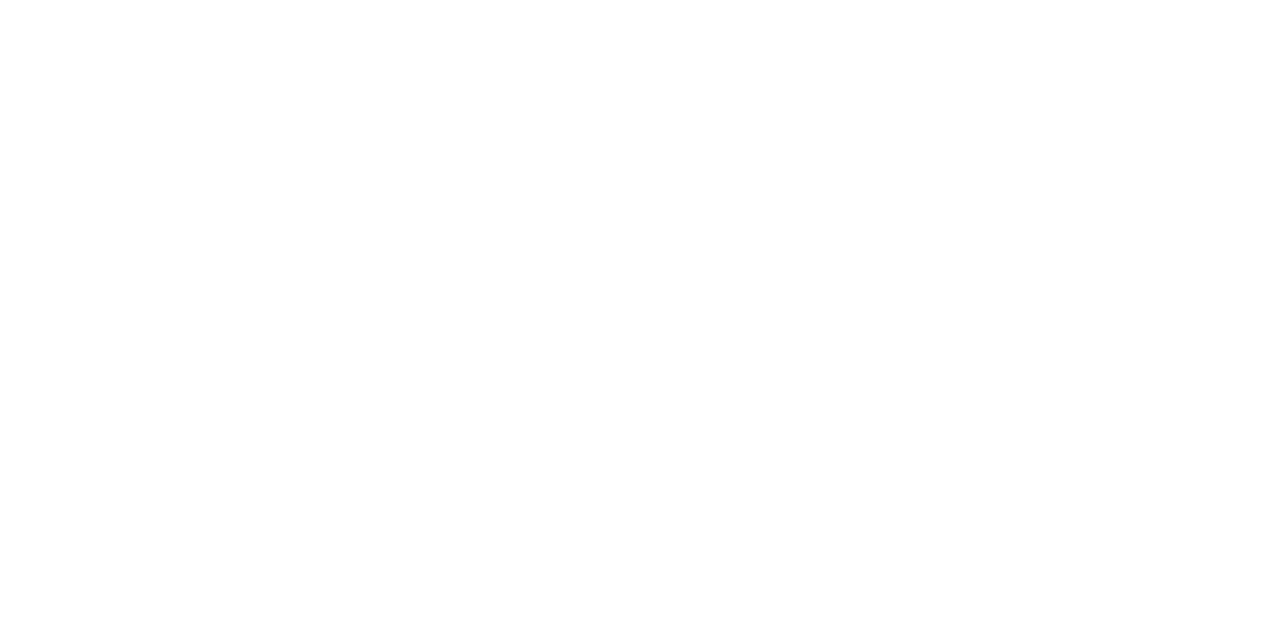
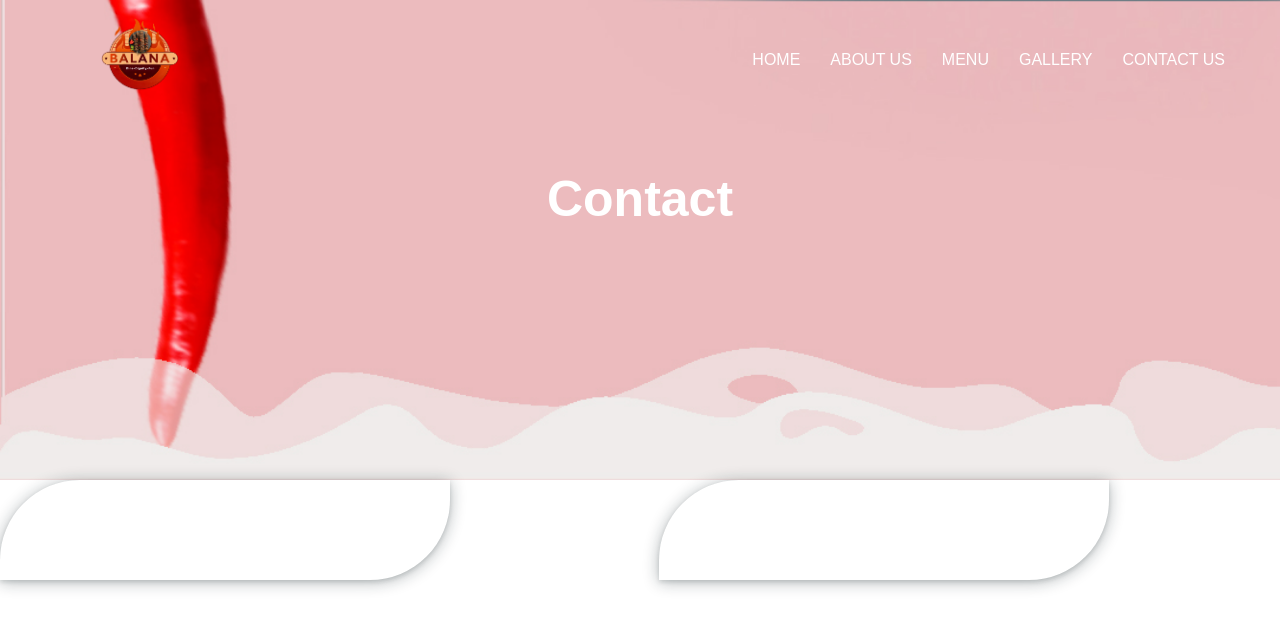
Before and after one commit to Amirkhan55/balana-restaurant-1, a React (Create React App) app: page /contact in a window 1280 px wide. Before the commit this address had no page. Shown: the top 628 px of the page. Built offline with nearby package versions, Linux system fonts and the light colour scheme.

Commit message:
last changes on monday

```diff
--- a/src/App.js
+++ b/src/App.js
@@ -7,6 +7,7 @@ import Menus from "./views/menu/Menu";
 import Clients from "./views/clients_Detail/Clients";
 import About from "./views/about/About";
 import Gallery from "./views/Gallery/gallery";
+import Contact from "./views/contact/contact";
 
 function App() {
   return (
@@ -19,6 +20,7 @@ function App() {
           <Route path="/gallery" element={<Gallery />} />
           <Route path="/client" element={<Clients />} />
           <Route path="/about" element={<About />} />
+          <Route path="/contact" element={<Contact />} />
         </Routes>
       </BrowserRouter>
     </div>
--- a/src/views/Gallery/gallery.css
+++ b/src/views/Gallery/gallery.css
@@ -11,6 +11,15 @@
   background-size: cover;
   width: 100%;
   margin: auto;
+}
+.gallery__content > h1 {
+  color: white;
+  font-size: 60px;
+}
+
+.menu-components > h1 {
+  color: white;
+  font-size: 60px;
 }
 .gallery-cards {
   display: grid;
@@ -30,5 +39,5 @@
   transition: transform 0.5s ease;
 }
 .card:hover img {
-  transform: scale(1.5);
+  transform: scale(1.1);
 }
--- a/src/views/about/About.js
+++ b/src/views/about/About.js
@@ -11,7 +11,7 @@ const About = () => {
         <header className="header_nav">
           <NAVBAR />
         </header>
-        <h3>About us</h3>
+        <h1>About us</h1>
       </div>
       <div className="about_us">
         <div className="about_us_items">
--- a/src/views/about/about.css
+++ b/src/views/about/about.css
@@ -16,18 +16,13 @@
   object-fit: contain;
 }
 
-.about h3 {
-  color: rgba(37, 37, 37, 0.7);
-  font-size: 20px;
+.about h1 {
+  color: white;
+  font-size: 60px;
 }
-.about h1 {
+.about_us h1 {
   font-size: 30px;
-  color: #fff;
-  font-weight: 700;
-  line-height: 40px;
-  margin-bottom: 15px;
-  font-family: fantasy;
-  font-weight: nomal;
+  font-family: "Segoe UI", Tahoma, Geneva, Verdana, sans-serif;
 }
 
 .about__btn {
--- a/src/views/contact/contact.css
+++ b/src/views/contact/contact.css
@@ -0,0 +1,26 @@
+.contact-hero {
+  width: 100%;
+  height: fit-content;
+  display: block;
+}
+.contact-content {
+  height: 60vh;
+  background-image: url("/public/img/Test2.jpg");
+  width: 100%;
+  background-repeat: no-repeat;
+  background-size: cover;
+  text-align: center;
+  margin: 0% auto;
+}
+.contact-content > img {
+  object-fit: contain;
+}
+.contact-content h1 {
+  color: white;
+  font-size: 50px;
+  margin-top: 50px;
+}
+.form-data {
+  display: grid;
+  grid-template-columns: auto auto;
+}
--- a/src/views/contact/contact.js
+++ b/src/views/contact/contact.js
@@ -1,7 +1,21 @@
 import React from "react";
+import NAVBAR from "../../components/Navbar";
 import "./contact.css";
 const Contact = () => {
-  return <div> Contact</div>;
+  return (
+    <div className="contact-hero">
+      <div className="contact-content">
+        <header className="header_nav">
+          <NAVBAR />
+        </header>
+        <h1>Contact</h1>
+      </div>
+      <div className="form-data">
+        <div className="item-1"></div>
+        <div className="item-2"></div>
+      </div>
+    </div>
+  );
 };
 
 export default Contact;
--- a/src/views/home/Home.js
+++ b/src/views/home/Home.js
@@ -21,7 +21,16 @@ const Home = () => {
         <header className="header_nav">
           <NAVBAR />
         </header>
-        <h1 style={{ color: "white" }}>Balana Afghan restaurant</h1>
+        <h2
+          style={{
+            color: "white",
+
+            marginTop: 200,
+          }}
+        >
+          Enjoy Traditional & Healthy Food
+        </h2>
+        <h1 className="larger-style">Balana Afghan Restaurant</h1>
 
         {/* <img
           src="/video/videoplayback.gif"
--- a/src/views/home/home.css
+++ b/src/views/home/home.css
@@ -13,6 +13,14 @@
 }
 .home-component > img {
   object-fit: cover;
+}
+.larger-style {
+  color: white;
+  font-family: t;
+  font-size: 50px;
+}
+.home-component > h2 {
+  color: white;
 }
 
 .banner__content {
@@ -122,7 +130,7 @@
   width: auto;
   height: 110px;
   color: lightcoral;
-  font-family: 'Segoe UI', Tahoma, Geneva, Verdana, sans-serif;
+  font-family: "Segoe UI", Tahoma, Geneva, Verdana, sans-serif;
   border-radius: 10px;
   box-shadow: rgba(100, 100, 111, 0.2) 0px 7px 29px 0px;
   margin: 10px;
@@ -136,9 +144,10 @@
 }
 .items-containner {
   height: fit-content;
-  width: 80%;
+  width: 65%;
   margin: 0% auto;
   display: grid;
+
   grid-template-columns: 400px 400px 400px;
 }
 .cards {
@@ -233,12 +242,12 @@ grid-template-columns: 400px 400px 400px;
 .taste-item > button {
   background-color: rgb(224, 93, 93);
   /* background-color: Transparent; */
-  background-repeat:no-repeat;
+  background-repeat: no-repeat;
   color: white;
   border: none;
   font-weight: bold;
   width: 180px;
-  cursor:pointer;
+  cursor: pointer;
   overflow: hidden;
 }
 .taste-item > button:hover {
@@ -333,7 +342,6 @@ hr {
   grid-template-columns: 350px 500px 300px;
   width: 70%;
   margin: 0% auto;
-
 }
 
 .logo-Div {
@@ -352,7 +360,7 @@ text-align: center;
   margin: 0% auto;
   padding-left: 0px;
 }
-.bottom-navbar h2{
+.bottom-navbar h2 {
   color: red;
   margin-bottom: 10px;
   margin-top: 50px;
--- a/src/views/menu/Menu.js
+++ b/src/views/menu/Menu.js
@@ -1,8 +1,14 @@
 import React from "react";
 import NAVBAR from "../../components/Navbar";
-import { Facebook, Instagram, WhatsApp } from "@mui/icons-material";
+import {
+  Facebook,
+  FileDownload,
+  Instagram,
+  WhatsApp,
+} from "@mui/icons-material";
 import "./menu.css";
 import BottomNavbar from "../../components/bottom-nav/bottom_navbar";
+import { Button } from "@mui/material";
 
 const Menus = () => {
   return (
@@ -590,15 +596,21 @@ const Menus = () => {
         </div>
 
         <div className="Download-menu">
-          <button
+          {/* <button
             type="submit"
             onclick="window.open('/public/img/menu-file/10631204_4520928.jpg')"
           >
             Download
-          </button>
-          {/* <Button variant="contained">
-            Download Our Menu <FileDownload />{" "}
-          </Button> */}
+          </button> */}
+          <a
+            href="/img/menu-file/10631204_4520928.jpg"
+            style={{ backgroundColor: "lightcoral" }}
+            download
+          >
+            <Button variant="contained">
+              Download Our Menu <FileDownload />{" "}
+            </Button>
+          </a>
         </div>
 
         <div className="bottom-navbar">
--- a/src/views/menu/menu.css
+++ b/src/views/menu/menu.css
@@ -6,7 +6,6 @@
 .menu-components {
   background-image: url("/public/img/Test2.jpg");
   width: 100%;
-
   height: 60vh;
   background-repeat: no-repeat;
   text-align: center;
```
Lines whose indentation alone changed are shown as unchanged.
